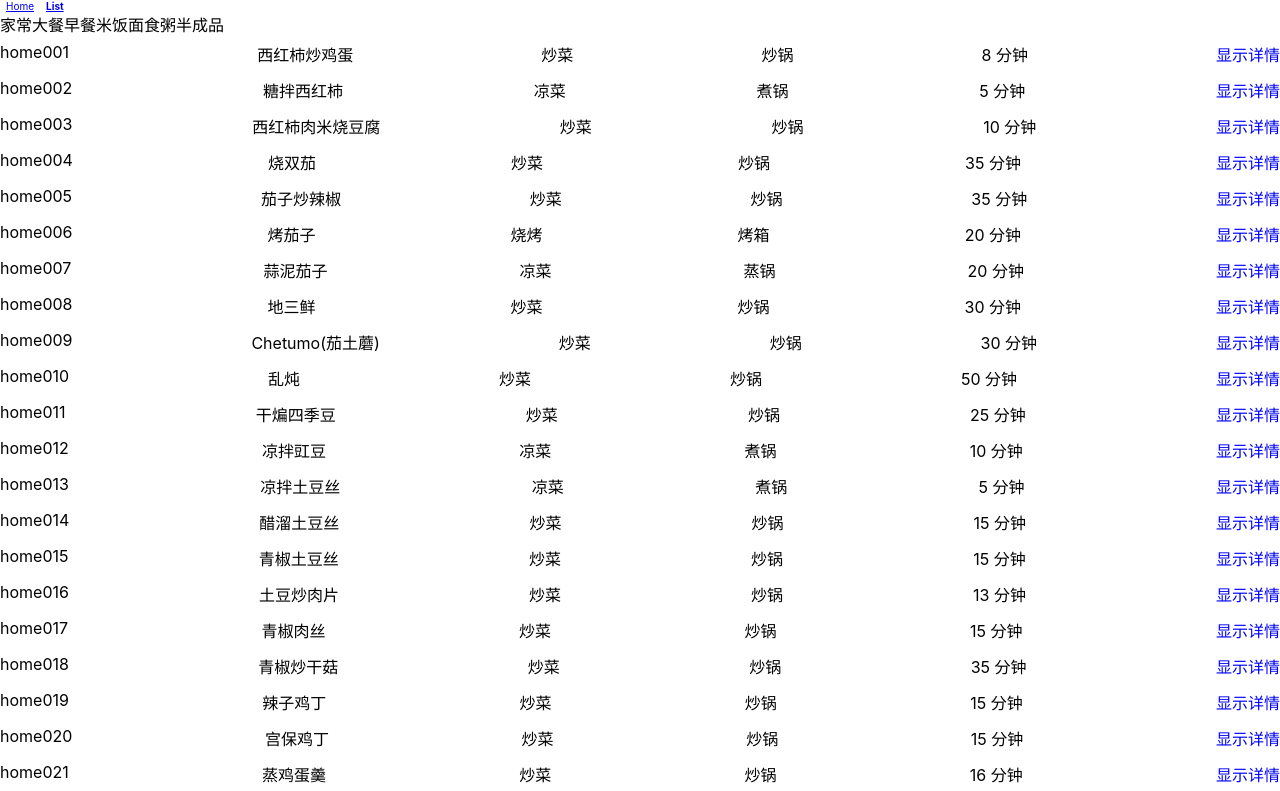
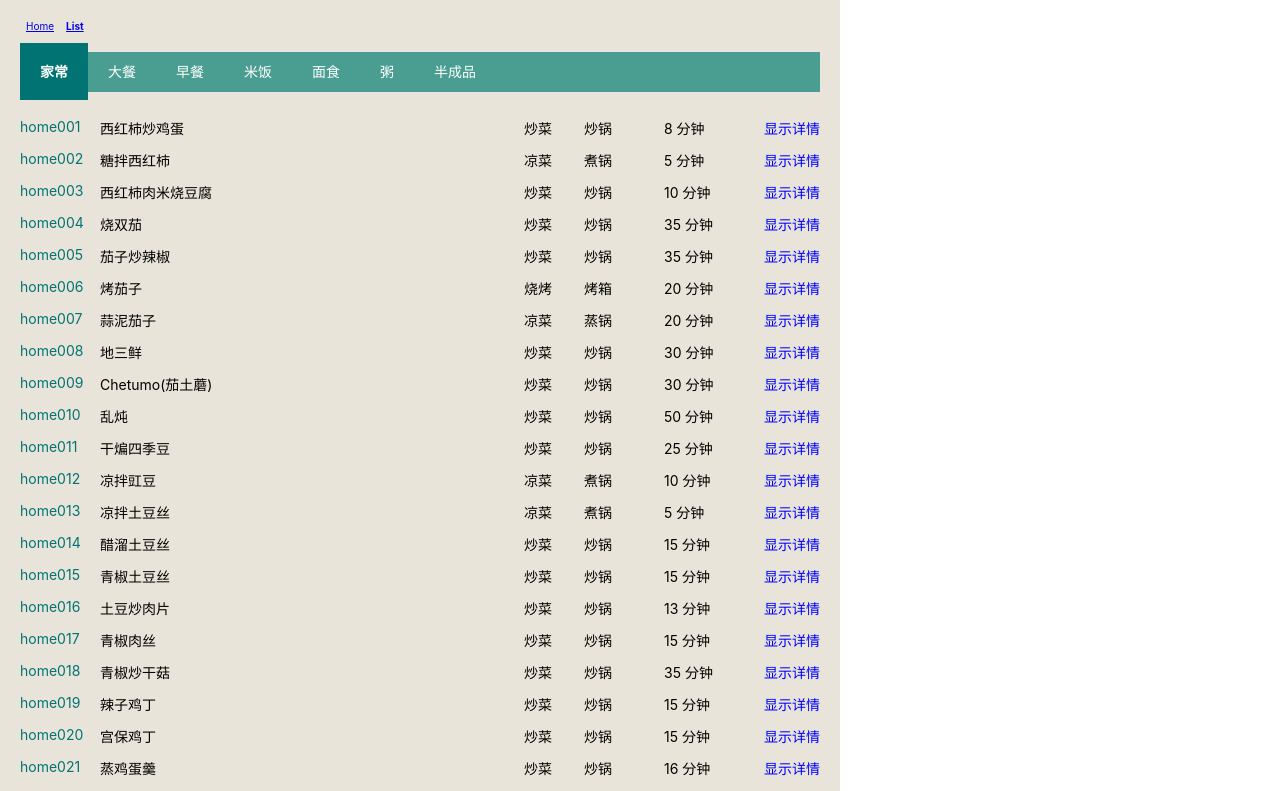
Before and after one commit to utopia2046/menu4today, a React app: page /list in a window 1280 px wide. Shown: the top 791 px of the page. Built offline with nearby package versions, Linux system fonts and the light colour scheme.

Commit message:
add list styles

```diff
--- a/src/res/App.css
+++ b/src/res/App.css
@@ -202,3 +202,53 @@
 .current-path {
   font-weight: bold;
 }
+
+.list {
+  max-width: 800px;
+  min-width: 400px;
+  background-color: #e8e4d9;
+  padding: 20px;
+}
+
+.categories {
+  background-color: #499D91;
+  font-size: 14px;
+  color: white;
+  line-height: 40px;
+  margin: 20px 0;
+}
+
+.category-item {
+  padding: 20px;
+  line-height: 40px;
+}
+
+.category-item.is-selected {
+  font-weight: bold;
+  background-color: #027373;
+}
+
+.dish-container {
+  font-size: 14px;
+}
+
+.dish-title {
+  vertical-align: baseline;
+}
+
+.dish-id {
+  width: 80px;
+  color: #027373;
+}
+
+.dish-category {
+  width: 60px;
+}
+
+.dish-utensil {
+  width: 80px;
+}
+
+.dish-duration {
+  width: 100px;
+}
--- a/src/ui/dish.js
+++ b/src/ui/dish.js
@@ -11,11 +11,11 @@ function Dish(props) {
     return (
         <div className='dish-container'>
             <div className='dish-title flex-container'>
-                {props.showMoreInList && <span className='dish-id flex-expand'>{props.dish.id}</span>}
+                {props.showMoreInList && <span className='dish-id flex-fixed'>{props.dish.id}</span>}
                 <span className='dish-name flex-expand'>{props.dish.name}</span>
-                {props.showMoreInList && <span className='dish-category flex-expand'>{props.dish.category}</span>}
-                {props.showMoreInList && <span className='dish-utensil flex-expand'>{props.dish.utensil}</span>}
-                {props.showMoreInList && <span className='dish-duration flex-expand'>{String(props.dish.prepDurInMin + props.dish.cookDurInMin) + ' 分钟'}</span>}
+                {props.showMoreInList && <span className='dish-category flex-fixed'>{props.dish.category}</span>}
+                {props.showMoreInList && <span className='dish-utensil flex-fixed'>{props.dish.utensil}</span>}
+                {props.showMoreInList && <span className='dish-duration flex-fixed'>{String(props.dish.prepDurInMin + props.dish.cookDurInMin) + ' 分钟'}</span>}
                 <span className='toggle-detail-button flex-fixed link-button' onClick={clickToggleDetails}>{showDetails ? '折叠' : '显示详情'}</span>
             </div>
             {showDetails && <Details dish={props.dish} />}
--- a/src/ui/list.js
+++ b/src/ui/list.js
@@ -44,25 +44,30 @@ export default function List() {
         text: '半成品',
     }];
 
-    const [selectedCategory, setSelectedCategory] = useState(homemade);
+    const [selectedCategory, setSelectedCategory] = useState(categories[0]);
 
     const catElements = categories.map(category =>
-        <span key={category.key} onClick={() => changeCategory(category.key)}>{category.text}</span>);
+        <span key={category.key}
+            className={(selectedCategory.key === category.key) ? 'category-item is-selected' : 'category-item'}
+            onClick={(evt) => changeCategory(category.key, evt)}>
+            {category.text}
+            </span>);
 
-    const dishElements = selectedCategory.map(dish =>
+    const dishElements = selectedCategory.items.map(dish =>
         <Dish key={dish.id} dish={dish} showMoreInList={true} />
     );
 
-    function changeCategory(key) {
+    function changeCategory(key, evt) {
         const clickedCategory = _.find(categories, (item) => {return item.key === key});
-        setSelectedCategory(clickedCategory.items);
+
+        setSelectedCategory(clickedCategory);
     }
 
     return (
         <div className='list'>
             <Nav />
 
-            <div>
+            <div className='categories'>
                 {catElements}
             </div>
 
```
